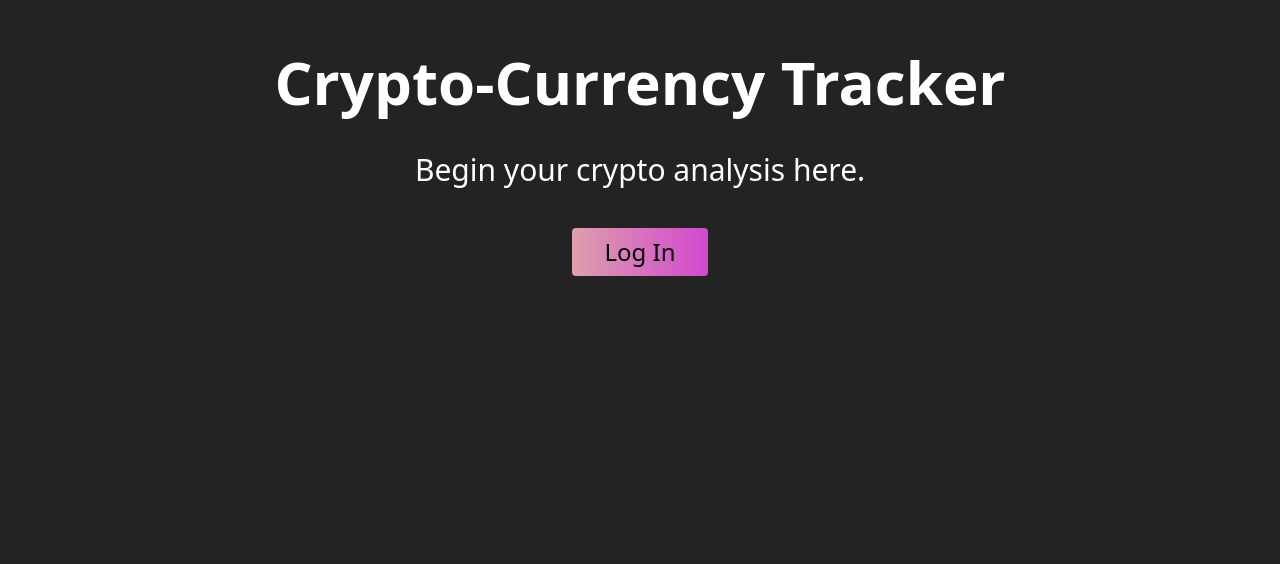
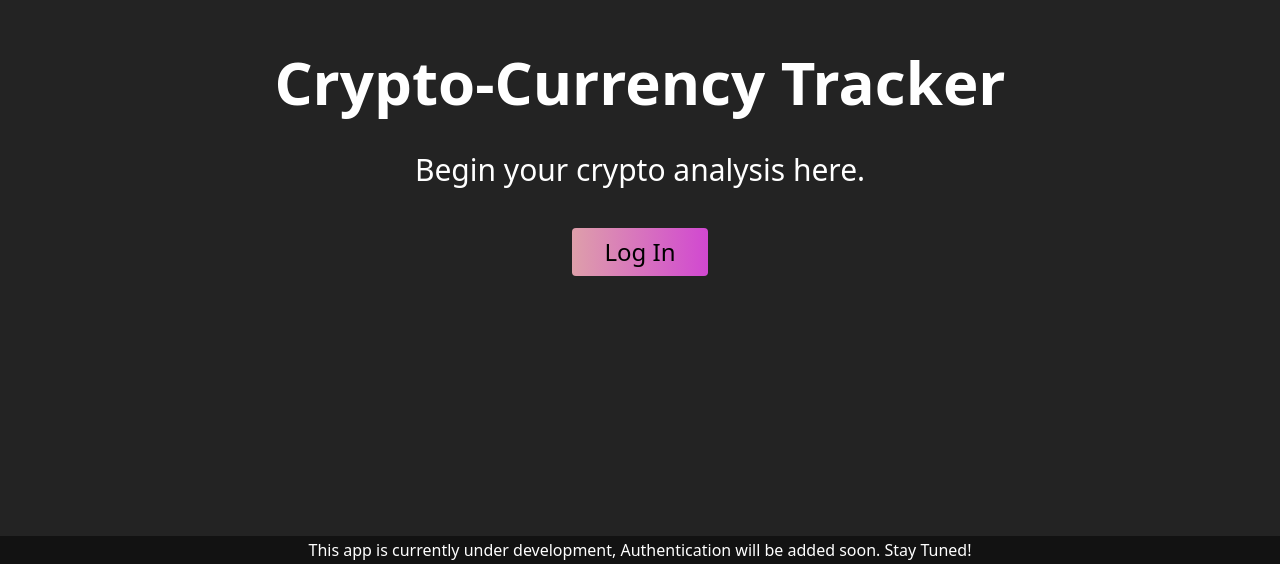
Before and after one commit to sahilhedau49/cryptocurrency-tracker, a React (Create React App) app: page / in a window 1280 px wide. Shown: the part 236-800 px from the top of the page. Built offline with nearby package versions, Linux system fonts and the light colour scheme.

Commit message:
Footer and login page added

```diff
--- a/src/App.js
+++ b/src/App.js
@@ -2,10 +2,16 @@ import "./App.css";
 import axios from "axios";
 import { useEffect, useState } from "react";
 import Coin from "./Coin";
+import { useNavigate } from "react-router-dom";
+import Footer from "./Footer";
 
 function App() {
   const [coins, setCoins] = useState([]);
   const [search, setSearch] = useState("");
+  const navigate = useNavigate();
+  const Logout = () => {
+    navigate("/");
+  };
 
   // This way also works.
   //
@@ -64,7 +70,10 @@ function App() {
             ></input>
           </div>
           <div className="search-section ml-4 md:mt-3 md:text-center my-auto">
-            <button className="search px-4 py-2 text-black rounded outline-none">
+            <button
+              className="search px-4 py-2 text-black rounded outline-none"
+              onClick={() => Logout()}
+            >
               Log Out
             </button>
           </div>
@@ -86,6 +95,7 @@ function App() {
           );
         })}
       </div>
+      <Footer />
     </div>
   );
 }
--- /dev/null
+++ b/src/Footer.js
@@ -0,0 +1,14 @@
+import React from "react";
+
+const Footer = () => {
+  return (
+    <div className="bg-[#121212]  fixed bottom-0 left-0 w-full p-[2px]">
+      <p className=" text-center">
+        This app is currently under development, Authentication will be added
+        soon. Stay Tuned!
+      </p>
+    </div>
+  );
+};
+
+export default Footer;
--- a/src/LoginPage.js
+++ b/src/LoginPage.js
@@ -1,6 +1,12 @@
 import React from "react";
+import { useNavigate } from "react-router-dom";
+import Footer from "./Footer";
 
 const LoginPage = () => {
+  const navigate = useNavigate();
+  const Login = () => {
+    navigate("/app");
+  };
   return (
     <div className="min-h-screen  bg-[#232323] text-white">
       <div className="w-[60vw] p-4 absolute top-[50%] left-[50%] translate-x-[-50%] translate-y-[-50%]">
@@ -8,12 +14,16 @@ const LoginPage = () => {
           <h2 className="font-bold text-6xl">Crypto-Currency Tracker</h2>
           <p className="mt-10 text-3xl">Begin your crypto analysis here. </p>
           <div className="login-btn mt-10 my-auto">
-            <button className="search text-2xl px-8 py-2 text-black rounded outline-none">
+            <button
+              className="search text-2xl px-8 py-2 text-black rounded outline-none"
+              onClick={() => Login()}
+            >
               Log In
             </button>
           </div>
         </div>
       </div>
+      <Footer />
     </div>
   );
 };
```
